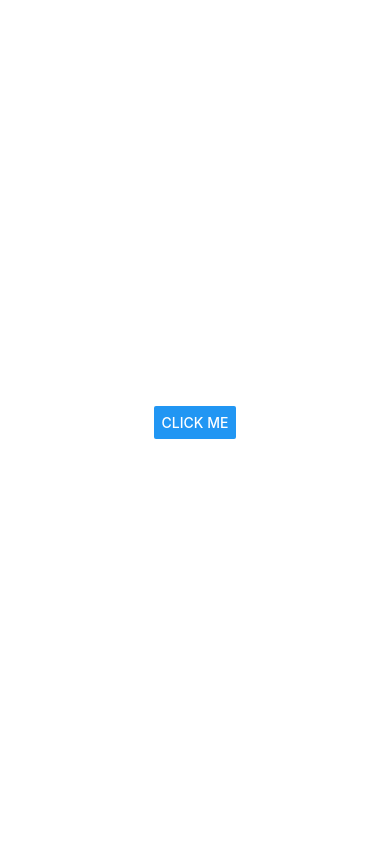
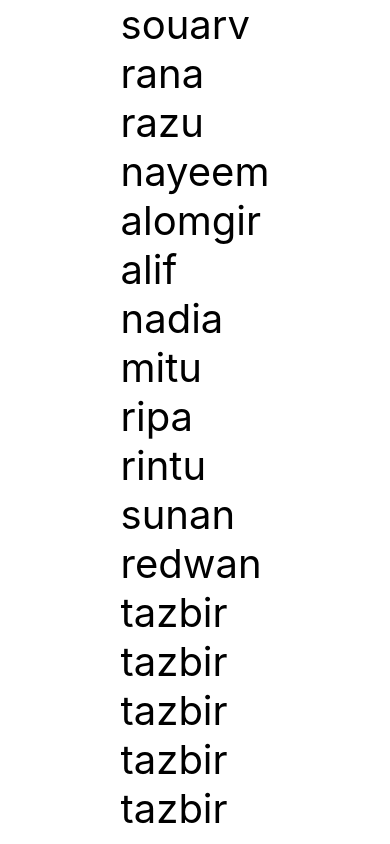
Before and after one commit to SouravBarman001/React-Native-Practice, a React Native app: screen / in a window 390 px wide. Built offline with nearby package versions, Linux system fonts and the light colour scheme.

Commit message:
ScrollVIew list with map

```diff
--- a/App.js
+++ b/App.js
@@ -1,44 +1,39 @@
 import { StatusBar } from 'expo-status-bar';
-import { StyleSheet, Text, View ,Button, Alert } from 'react-native';
+import { StyleSheet, Text, View ,Button, Alert, ActivityIndicator,ScrollView } from 'react-native';
 
-// const Name=(props)=>{
-// return (
 
-//   <View>
-//       <Text>Name:{props.name}  </Text>
-//       <Text>Name:{props.age}  </Text>
+const Data =[
 
-//   </View>
-
-// )
-// }
-
-const buttonClick=()=>
-  Alert.alert(
-    'Alert Title',
-    'This is Alert Message',
-    [
-      {
-        text:'Ask me later',
-        onPress:()=>console.log('ask me later')
-      },
-      {
-        text:'Cancel',
-        onPress:()=>console.log('Cancel')
-      },
-      {
-        text:'Ok',
-        onPress:()=>console.log('Ok')
-      }
-    ]
-   )
+  {id: '1',name: 'souarv'},
+  {id: '2',name: 'rana'},
+  {id: '3',name: 'razu'},
+  {id: '4',name: 'nayeem'},
+  {id: '5',name: 'alomgir'},
+  {id: '6',name: 'alif'},
+  {id: '7',name: 'nadia'},
+  {id: '8',name: 'mitu'},
+  {id: '8',name: 'ripa'},
+  {id: '9',name: 'rintu'},
+  {id: '10',name: 'sunan'},
+  {id: '12',name: 'redwan'},
+  {id: '13',name: 'tazbir'},
+  {id: '13',name: 'tazbir'},
+  {id: '13',name: 'tazbir'},
+  {id: '13',name: 'tazbir'},
+  {id: '13',name: 'tazbir'}
+]
 
 
 export default function App() {
   return (
     <View style={styles.container}>
 
-      <Button title="Click me" onPress={() => buttonClick()} />
+     <ScrollView showsVerticalScrollIndicator={false}>
+
+     {
+       Data.map(item =><Text style={{fontSize:40}}>{item.name}</Text>)
+     }
+     </ScrollView>
 
     <StatusBar style="auto" />
     </View>
```
